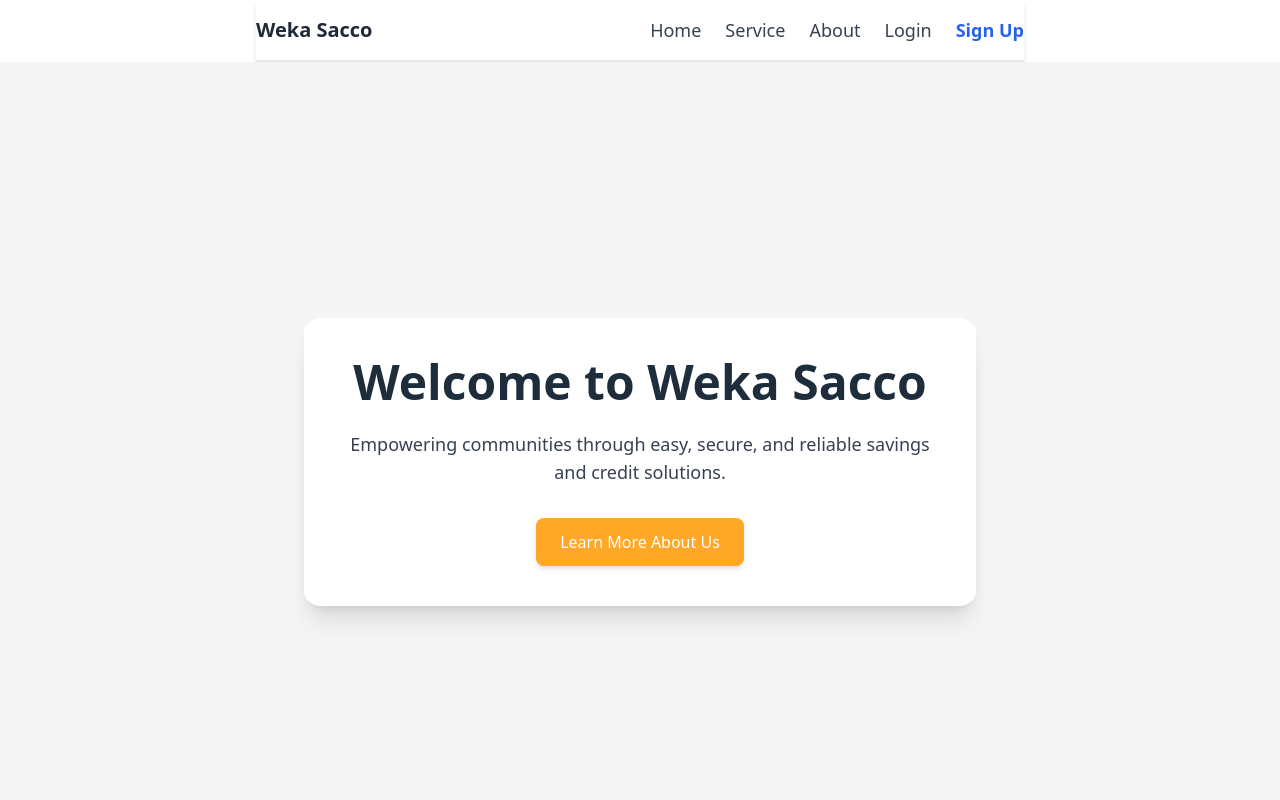
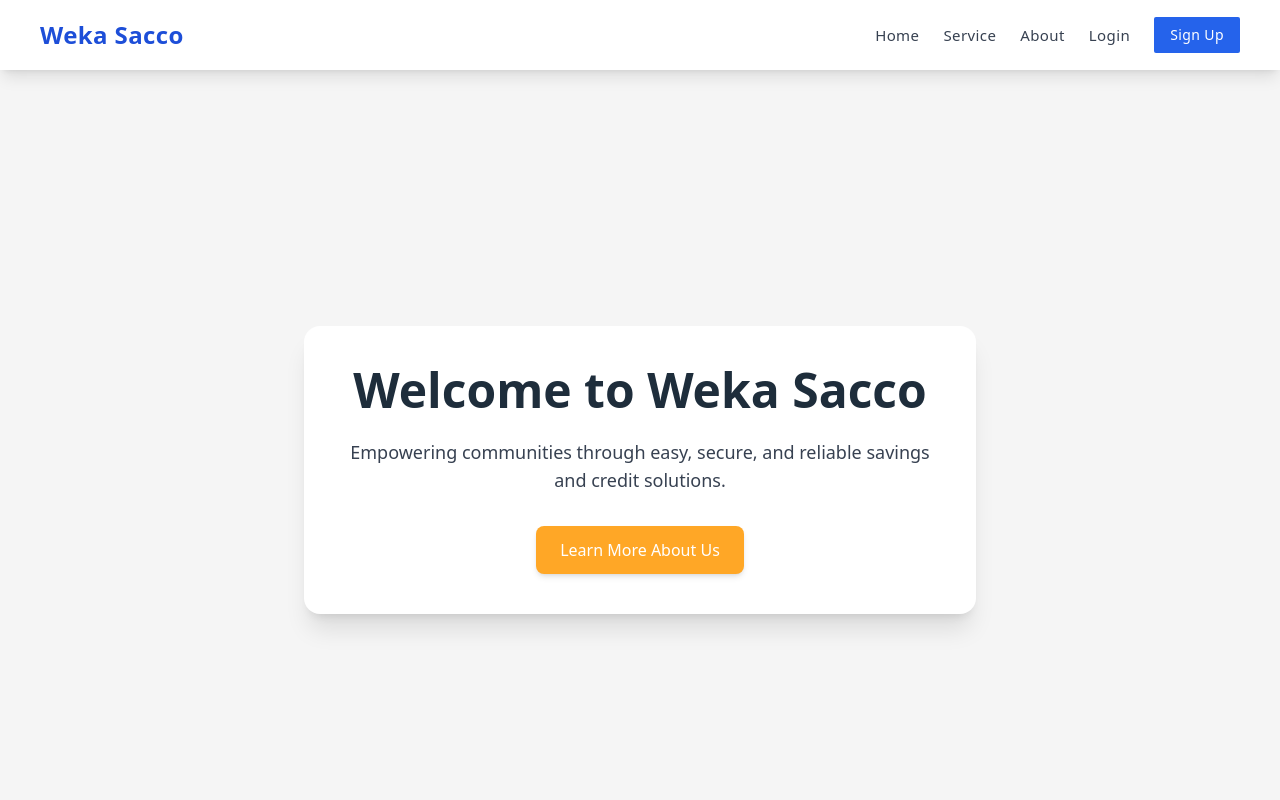
Before and after one commit to ravine13/Next-Tutorial, a Next.js app: page / in a window 1280 px wide. Shown: the top 800 px of the page. Built offline with nearby package versions, Linux system fonts and the light colour scheme.

Commit message:
navbar changed

```diff
--- a/components/Navbar.tsx
+++ b/components/Navbar.tsx
@@ -1,47 +1,69 @@
+'use client';
+
 import Link from 'next/link';
-import React from 'react';
+import React, { useState } from 'react';
 
 function Navbar() {
+    const [menuOpen, setMenuOpen] = useState(false);
+
     return (
-        <nav className="max-w-3xl mx-auto py-4 flex justify-between items-center border-b-2 border-gray-200 shadow-md bg-white">
-            <div className="text-xl font-semibold text-gray-800">
-                <Link href="/" className="hover:text-blue-600 transition-colors duration-300">
-                    Weka Sacco
-                </Link>
+        <header className="flex shadow-lg py-4 px-4 sm:px-10 bg-white min-h-[70px] tracking-wide relative z-50">
+            <div className="flex flex-wrap items-center justify-between gap-4 w-full">
+
+                {/* Centered Logo */}
+                <div className="flex items-center">
+                    <Link href="/" className="text-2xl font-bold text-blue-700">
+                        Weka Sacco
+                    </Link>
+                </div>
+
+                {/* Desktop Menu */}
+                <div className="hidden lg:flex items-center gap-6 ml-auto">
+                    <Link href="/" className="text-gray-700 hover:text-blue-700 font-medium text-[15px]">Home</Link>
+                    <Link href="/service" className="text-gray-700 hover:text-blue-700 font-medium text-[15px]">Service</Link>
+                    <Link href="/about" className="text-gray-700 hover:text-blue-700 font-medium text-[15px]">About</Link>
+                    <Link href="/login" className="text-gray-700 hover:text-blue-700 font-medium text-[15px]">Login</Link>
+                    <Link href="/signup" className="px-4 py-2 text-sm rounded-sm font-medium text-white bg-blue-600 hover:bg-blue-700">Sign Up</Link>
+                </div>
+
+                {/* Mobile Menu Button */}
+                <button
+                    className="lg:hidden ml-auto"
+                    onClick={() => setMenuOpen(true)}
+                >
+                    <svg className="w-7 h-7" fill="#333" viewBox="0 0 20 20" xmlns="http://www.w3.org/2000/svg">
+                        <path fillRule="evenodd" d="M3 5a1 1 0 011-1h12a1 1 0 110 2H4a1 1 0 01-1-1zM3 10a1 1 0 011-1h12a1 1 0 110 2H4a1 1 0 01-1-1zM3 15a1 1 0 011-1h12a1 1 0 110 2H4a1 1 0 01-1-1z" clipRule="evenodd"></path>
+                    </svg>
+                </button>
+
+                {/* Mobile Sidebar Menu */}
+                {menuOpen && (
+                    <>
+                        <div
+                            className="fixed inset-0 bg-black opacity-50 z-40"
+                            onClick={() => setMenuOpen(false)}
+                        ></div>
+
+                        <div className="fixed top-0 left-0 w-72 max-w-full h-full bg-white shadow-lg z-50 p-6 flex flex-col gap-6">
+                            <button
+                                className="self-end mb-6"
+                                onClick={() => setMenuOpen(false)}
+                            >
+                                <svg className="w-6 h-6 text-gray-700" fill="none" stroke="currentColor" viewBox="0 0 24 24">
+                                    <path strokeLinecap="round" strokeLinejoin="round" strokeWidth="2" d="M6 18L18 6M6 6l12 12"/>
+                                </svg>
+                            </button>
+
+                            <Link href="/" className="text-gray-700 hover:text-blue-700 font-medium text-lg" onClick={() => setMenuOpen(false)}>Home</Link>
+                            <Link href="/service" className="text-gray-700 hover:text-blue-700 font-medium text-lg" onClick={() => setMenuOpen(false)}>Service</Link>
+                            <Link href="/about" className="text-gray-700 hover:text-blue-700 font-medium text-lg" onClick={() => setMenuOpen(false)}>About</Link>
+                            <Link href="/login" className="text-gray-700 hover:text-blue-700 font-medium text-lg" onClick={() => setMenuOpen(false)}>Login</Link>
+                            <Link href="/signup" className="px-4 py-2 text-center rounded-sm font-medium text-white bg-blue-600 hover:bg-blue-700" onClick={() => setMenuOpen(false)}>Sign Up</Link>
+                        </div>
+                    </>
+                )}
             </div>
-            <div className="flex gap-x-6">
-                <Link
-                    href="/"
-                    className="text-lg text-gray-700 hover:text-blue-600 transition-colors duration-300"
-                >
-                    Home
-                </Link>
-                <Link
-                    href="/service"
-                    className="text-lg text-gray-700 hover:text-blue-600 transition-colors duration-300"
-                >
-                    Service
-                </Link>
-                <Link
-                    href="/about"
-                    className="text-lg text-gray-700 hover:text-blue-600 transition-colors duration-300"
-                >
-                    About
-                </Link>
-                <Link
-                    href="/login"
-                    className="text-lg text-gray-700 hover:text-blue-600 transition-colors duration-300"
-                >
-                    Login
-                </Link>
-                <Link
-                    href="/signup"
-                    className="text-lg font-semibold text-blue-600 hover:text-blue-800 transition-colors duration-300"
-                >
-                    Sign Up
-                </Link>
-            </div>
-        </nav>
+        </header>
     );
 }
 
```
